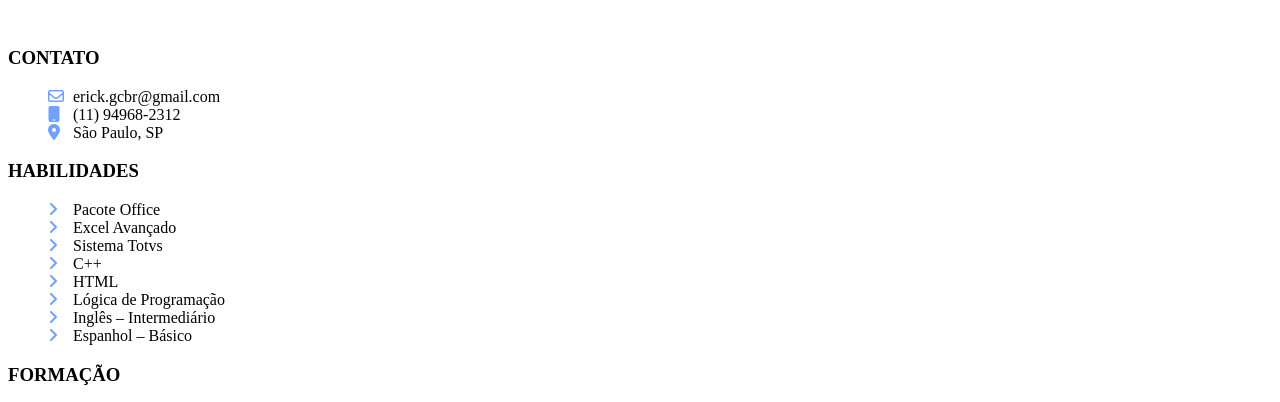
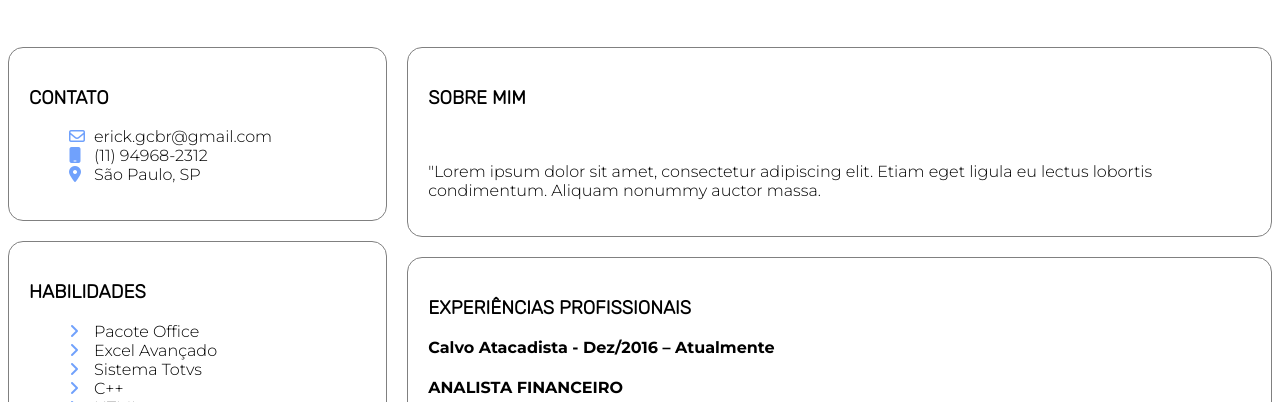
Before and after one commit to Erick-F-Oliveira/aulas-, a plain HTML site: page index.html in a window 1280 px wide. Shown: the part 147-549 px from the top of the page. Drawn offline with Linux system fonts and the light colour scheme.

Commit message:
Bootcamp DNC 1ª versão

```diff
--- a/index.html
+++ b/index.html
@@ -13,7 +13,6 @@
         <style>
         #Cabeçalho {
             background-color: rgb(112, 161, 252);
-            font-family: Arial, Helvetica, sans-serif;
             margin-top: 50px;
             margin-bottom: 50px;
             font-family: 'Rubik', sans-serif;
@@ -27,7 +26,7 @@
         #Nome_e_Titulo h1,h2{
             margin: 0;
         }
-            h1,h2,h3 {
+            h1,h2,h3,h4 {
                 text-transform: uppercase;
             }
             #Contatos{
@@ -65,6 +64,25 @@
                 width: 25px;
                 color:rgb(112, 161, 252);
             }
+          #Corpo {
+            display: grid;
+            grid-template-columns: 30% auto;
+            grid-column-gap: 20px
+          }
+          #Barra_lateral,#Conteudo {
+            display: flex;
+            flex-direction: column;
+            row-gap: 20px;
+          }
+          .Campo h3 {
+            font-family: 'Rubik', sans-serif;
+          }
+          .Campo {
+            font-family: 'Montserrat';
+            border: 1px solid gray;
+            border-radius: 15px;
+            padding: 20px;
+          }
 
         </style>
 </head>
```
